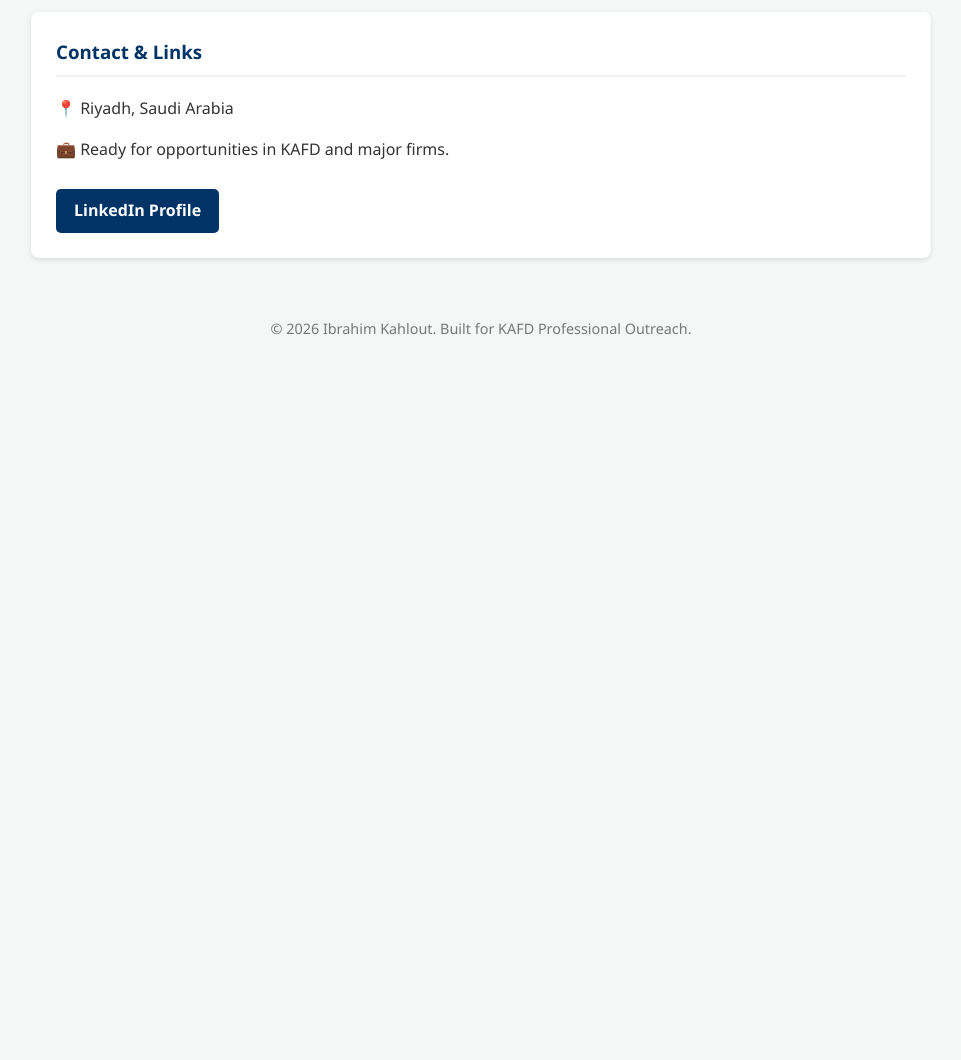
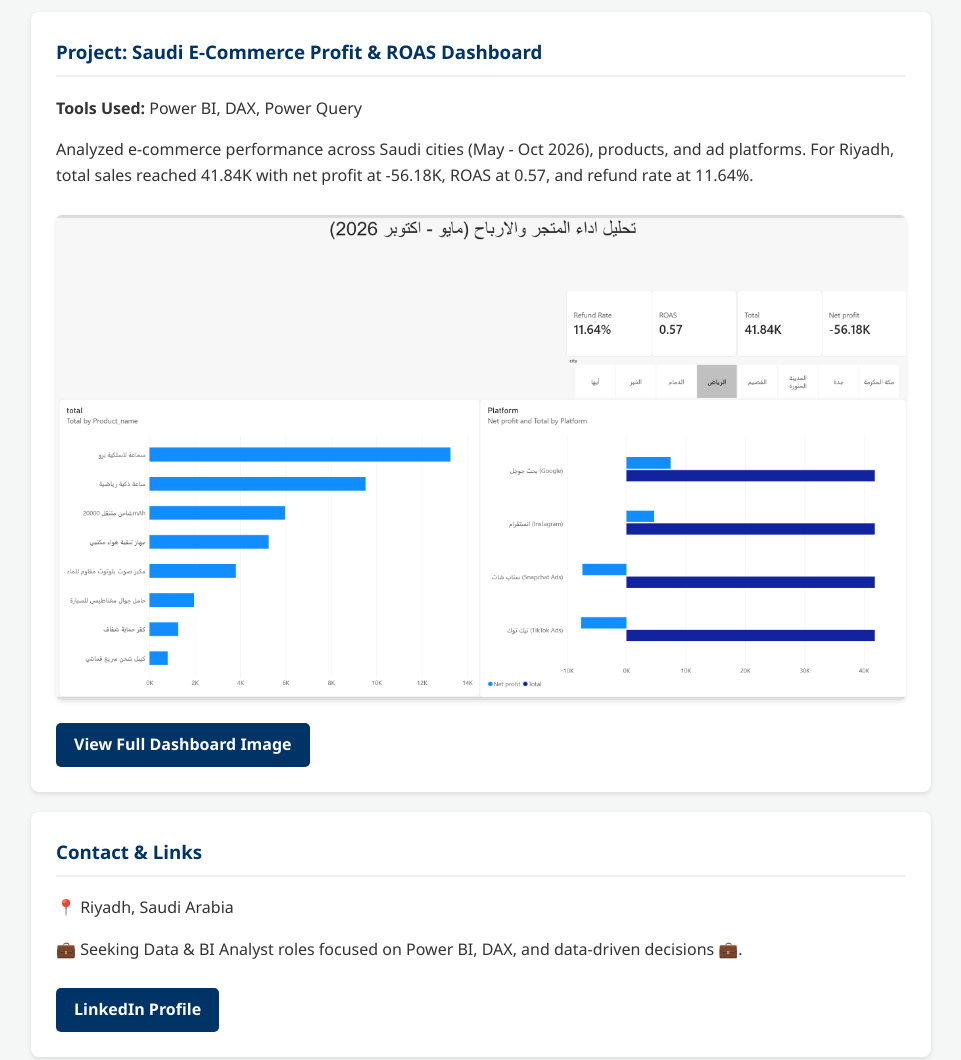
Before and after one commit to dcrt34/dcrt34.githup.io, a plain HTML site: page index.html in a window 1280 px wide. Shown: the part 1300-2360 px from the top of the page, without its empty margins (159-1120 px from the left). Before the commit the page ends 1674 px from the top, so only its background shows below. Drawn offline with Linux system fonts and the light colour scheme.

Commit message:
Update index.html

```diff
--- a/index.html
+++ b/index.html
@@ -13,7 +13,7 @@
         .container { max-width: 900px; margin: 25px auto; padding: 0 20px; }
         .card { background: #fff; padding: 25px; margin-bottom: 20px; border-radius: 8px; box-shadow: 0 2px 5px rgba(0,0,0,0.1); }
         .card h3 { color: #003366; margin-top: 0; border-bottom: 2px solid #f0f0f0; padding-bottom: 8px; }
-        .btn { display: inline-block; background: #003366; color: #fff; padding: 9px 18px; text-decoration: none; border-radius: 5px; font-weight: bold; margin-top: 10px; }
+        .btn { display: inline-block; background: #003366; color: #fff; padding: 9px 18px; text-decoration: none; border-radius: 5px; font-weight: bold; margin-top: 10px; margin-right: 8px; }
         .btn:hover { background: #002244; }
         footer { text-align: center; padding: 20px; color: #777; font-size: 0.9rem; }
     </style>
@@ -45,9 +45,19 @@
     </div>
 
     <div class="card">
+        <h3>Project: Saudi E-Commerce Profit & ROAS Dashboard</h3>
+        <p><strong>Tools Used:</strong> Power BI, DAX, Power Query</p>
+        <p>Analyzed e-commerce performance across Saudi cities (May - Oct 2026), products, and ad platforms. For Riyadh, total sales reached 41.84K with net profit at -56.18K, ROAS at 0.57, and refund rate at 11.64%.</p>
+
+        <img src="https://github.com/dcrt34/dcrt34.githup.io/blob/main/Screenshot%202026-11-27%20170819.png?raw=true" alt="Saudi E-Commerce Profit & ROAS Dashboard Preview" style="width:100%; border-radius:6px; margin-top:10px; box-shadow: 0 2px 4px rgba(0,0,0,0.1);">
+
+        <a href="https://github.com/dcrt34/dcrt34.githup.io/blob/main/Screenshot%202026-11-27%20170819.png?raw=true" target="_blank" class="btn" style="margin-top: 15px;">View Full Dashboard Image</a>
+    </div>
+
+    <div class="card">
         <h3>Contact & Links</h3>
         <p>📍 Riyadh, Saudi Arabia</p>
-        <p>💼 Ready for opportunities in KAFD and major firms.</p>
+        <p>💼 Seeking Data & BI Analyst roles focused on Power BI, DAX, and data-driven decisions 💼.</p>
         <!-- رابط لينكد إن الخاص بك -->
         <a href="https://www.linkedin.com/in/ibrahim-alkahlut-8b379a339/" target="_blank" class="btn">LinkedIn Profile</a>
     </div>
```
